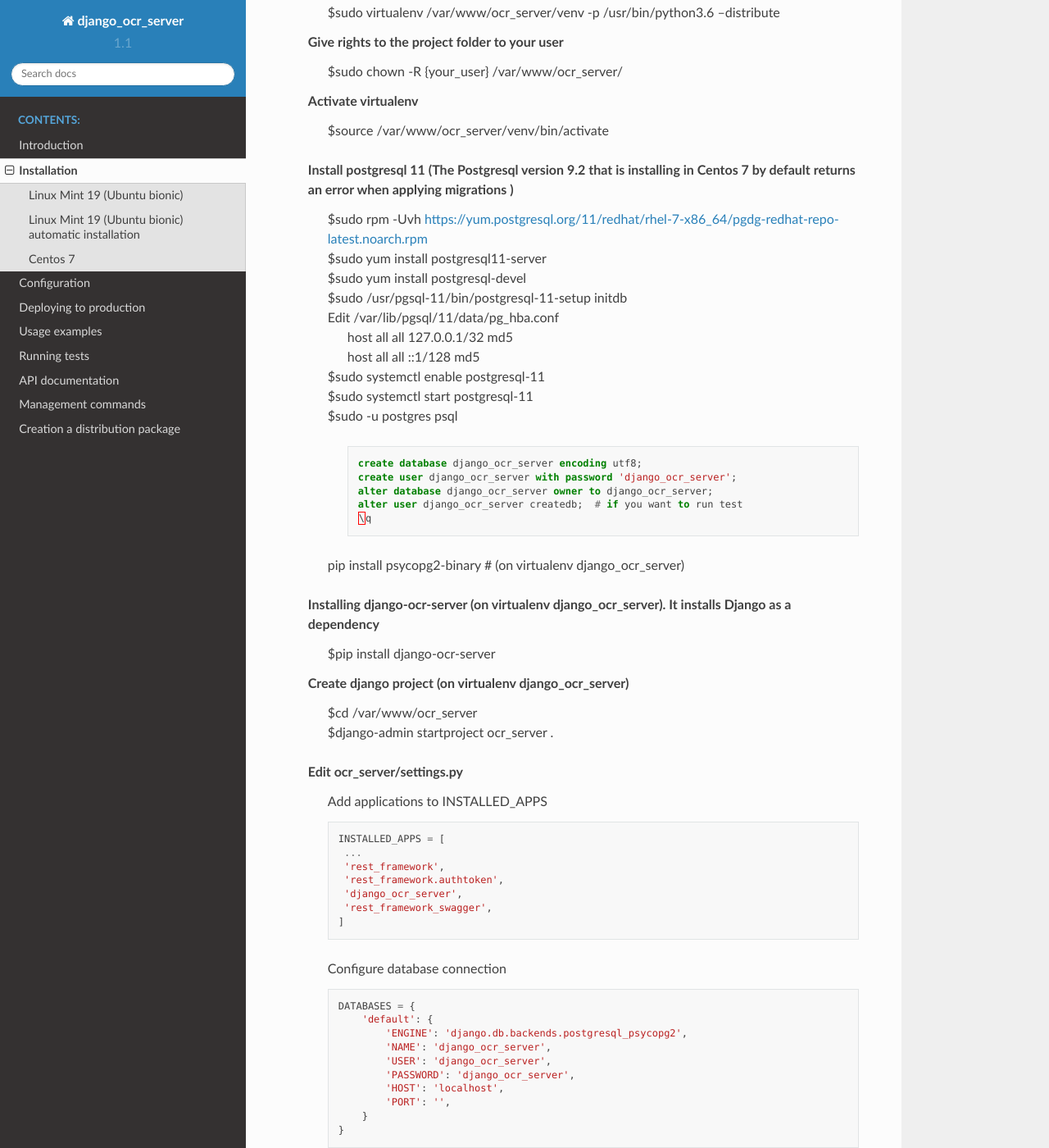
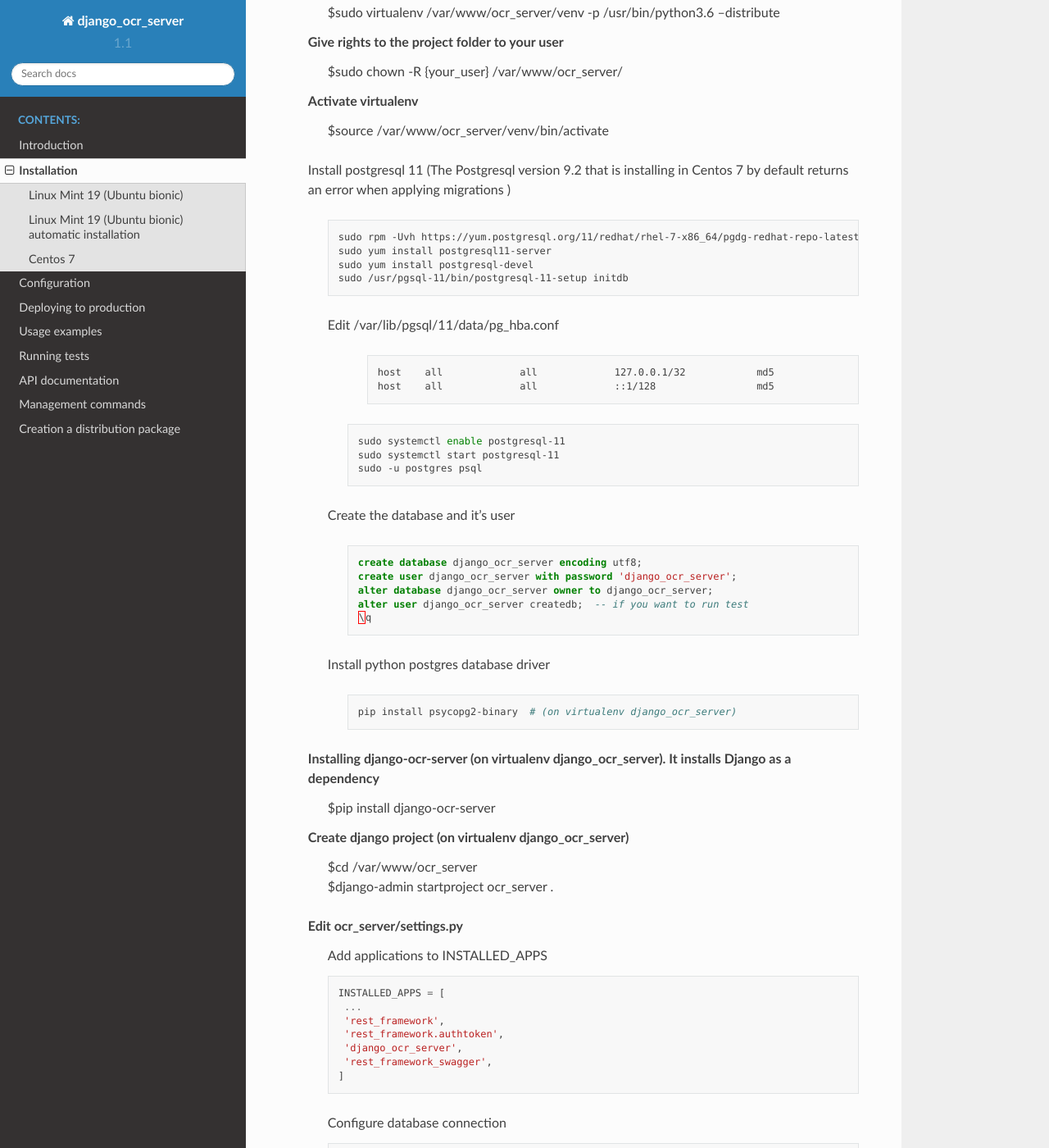
Before and after one commit to shmakovpn/django_ocr_server, a Sphinx documentation site: the page built from doc/source/installation.rst, in a window 1280 px wide and 1400 px high, scrolled down 3335 px. Shown: the whole window at 82% size. Built offline with Sphinx 7.4.7 and the Read the Docs theme 2.0.0, drawn with Linux system fonts in a browser that asks for light colours.

```diff
--- a/doc/source/installation.rst
+++ b/doc/source/installation.rst
@@ -143,26 +143,43 @@
  .. index:: Postgresql 11 Centos 7 installation and configuration
 
  Install postgresql 11 (The Postgresql version 9.2 that is installing in Centos 7 by default returns an error when applying migrations )
-  | $sudo rpm -Uvh https://yum.postgresql.org/11/redhat/rhel-7-x86_64/pgdg-redhat-repo-latest.noarch.rpm
-  | $sudo yum install postgresql11-server
-  | $sudo yum install postgresql-devel
-  | $sudo /usr/pgsql-11/bin/postgresql-11-setup initdb
+
+  .. code-block:: bash
+
+   sudo rpm -Uvh https://yum.postgresql.org/11/redhat/rhel-7-x86_64/pgdg-redhat-repo-latest.noarch.rpm
+   sudo yum install postgresql11-server
+   sudo yum install postgresql-devel
+   sudo /usr/pgsql-11/bin/postgresql-11-setup initdb
+
   | Edit /var/lib/pgsql/11/data/pg_hba.conf
-  |  host    all             all             127.0.0.1/32            md5
-  |  host    all             all             ::1/128                 md5
-  | $sudo systemctl enable postgresql-11
-  | $sudo systemctl start postgresql-11
-  | $sudo -u postgres psql
+
+    .. code-block:: text
+
+     host    all             all             127.0.0.1/32            md5
+     host    all             all             ::1/128                 md5
+
+   .. code-block:: bash
+
+    sudo systemctl enable postgresql-11
+    sudo systemctl start postgresql-11
+    sudo -u postgres psql
+
+  | Create the database and it's user
 
      .. code-block:: postgresql
 
       create database django_ocr_server encoding utf8;
       create user django_ocr_server with password 'django_ocr_server';
       alter database django_ocr_server owner to django_ocr_server;
-      alter user django_ocr_server createdb;  # if you want to run test
+      alter user django_ocr_server createdb;  -- if you want to run test
       \q
 
-  | pip install psycopg2-binary  # (on virtualenv django_ocr_server)
+  | Install python postgres database driver
+
+   .. code-block:: bash
+
+    pip install psycopg2-binary  # (on virtualenv django_ocr_server)
+
  Installing django-ocr-server (on virtualenv django_ocr_server). It installs Django as a dependency
    $pip install django-ocr-server
  Create django project (on virtualenv django_ocr_server)
```
Also changed, not shown: 1 other file.
